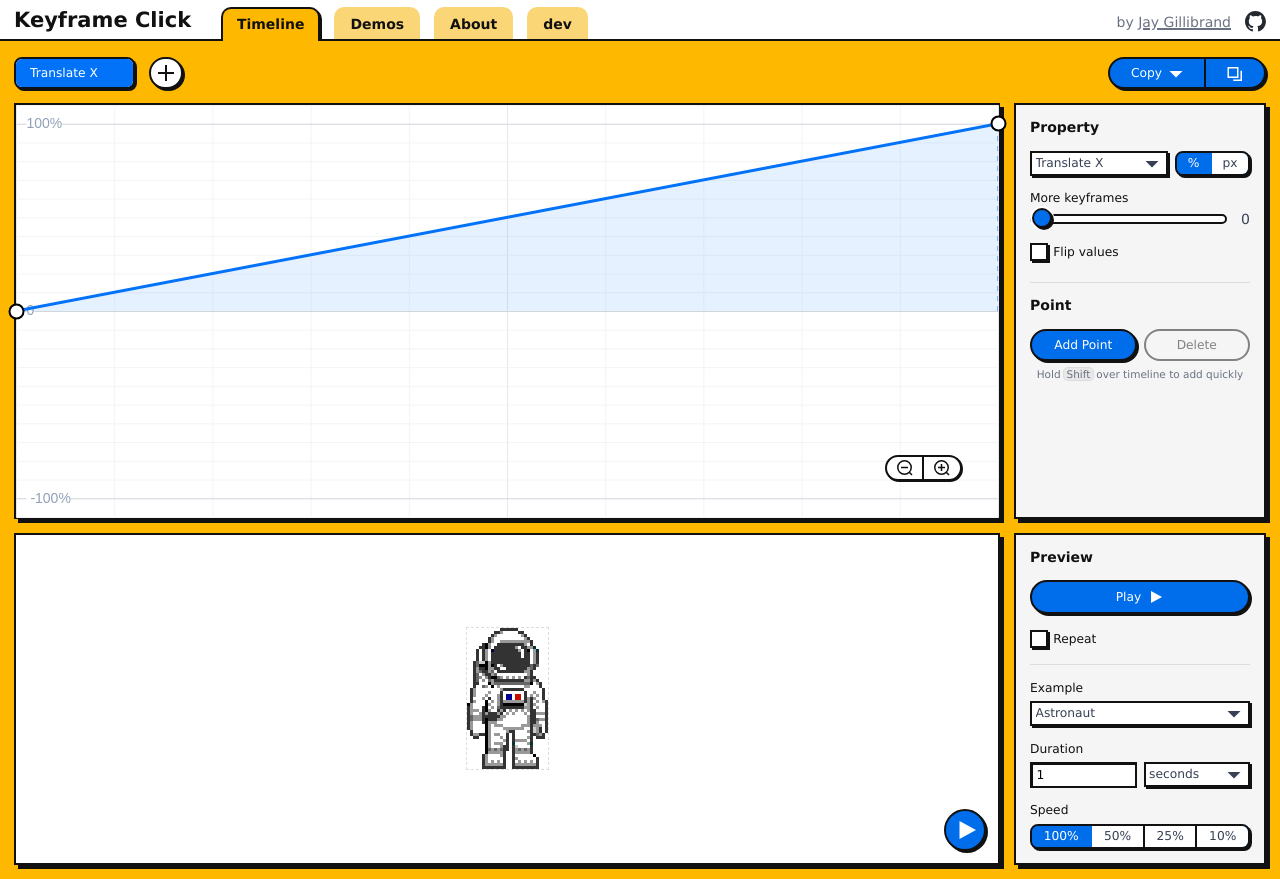
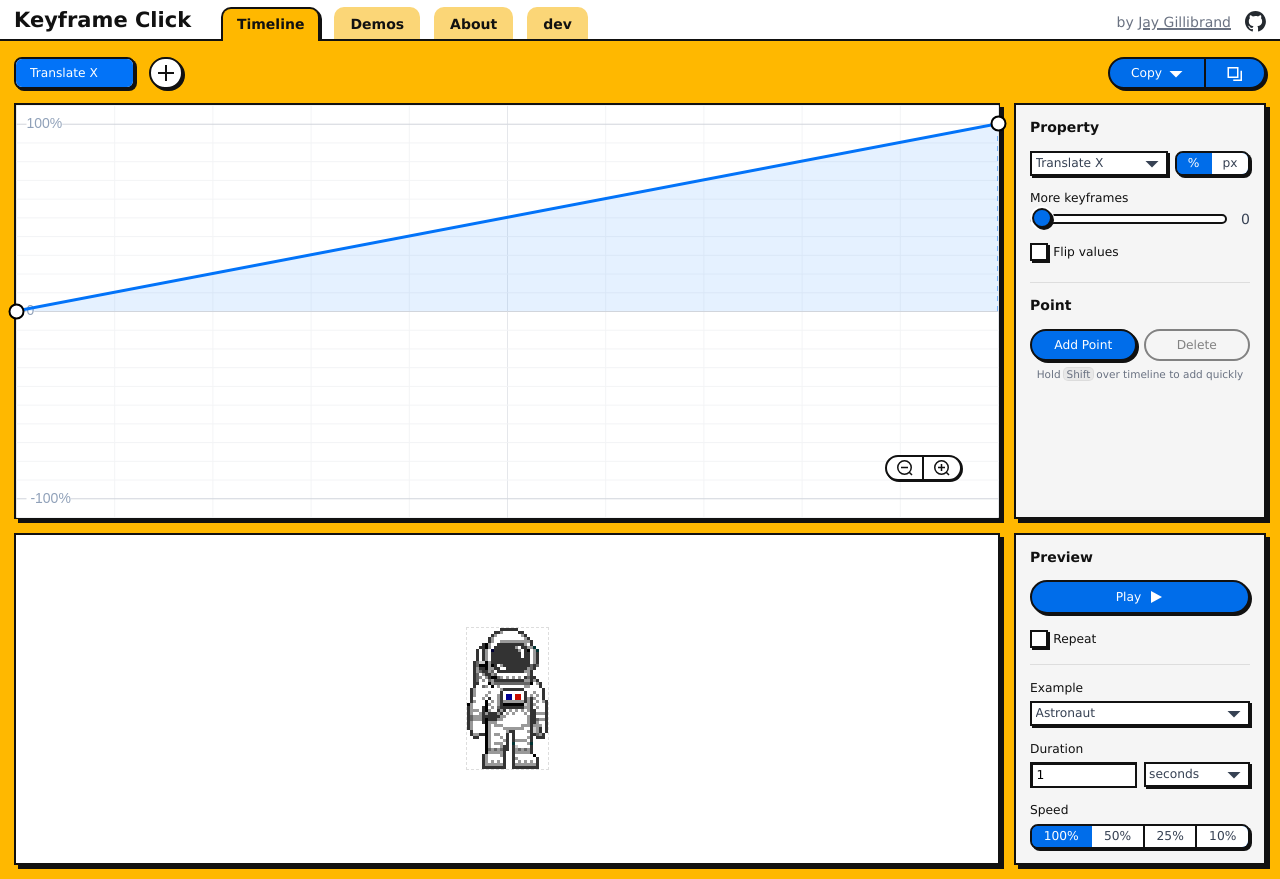
Before and after one commit to gillibrand/keyframe-click, a React (Vite) app: page / in a window 1280 px wide. Built offline with nearby package versions, Linux system fonts and the light colour scheme.

Commit message:
Hide mobile play/stop buttons on desktop

```diff
--- a/src/pages/DemoPage/DemoPage.tsx
+++ b/src/pages/DemoPage/DemoPage.tsx
@@ -4,7 +4,7 @@ import { DemoTile } from "./DemoTile";
 export function DemoPage() {
   return (
     <main>
-      <div className="wrapper-small stack mb-stack">
+      <div className="wrapper-small stack-large mb-stack">
         {/* <h2>Demos</h2> */}
         {/* <p className="color-black">Get inspired or started quickly.</p> */}
 
--- a/src/pages/TimelinePage/TimelinePage.tsx
+++ b/src/pages/TimelinePage/TimelinePage.tsx
@@ -612,11 +612,11 @@ export function TimelinePage() {
           <section className="inspector-sidebar" ref={previewParentRef}>
             <div className="flex-col relative" ref={previewPage1Ref}>
               {isPlaying ? (
-                <button className="button mobile-play-button" onClick={stopPreview}>
+                <button className="button mobile-play-button mobile-only" onClick={stopPreview}>
                   <Stop />
                 </button>
               ) : (
-                <button className="button mobile-play-button" onClick={playPreview}>
+                <button className="button mobile-play-button mobile-only" onClick={playPreview}>
                   <Play />
                 </button>
               )}
```
